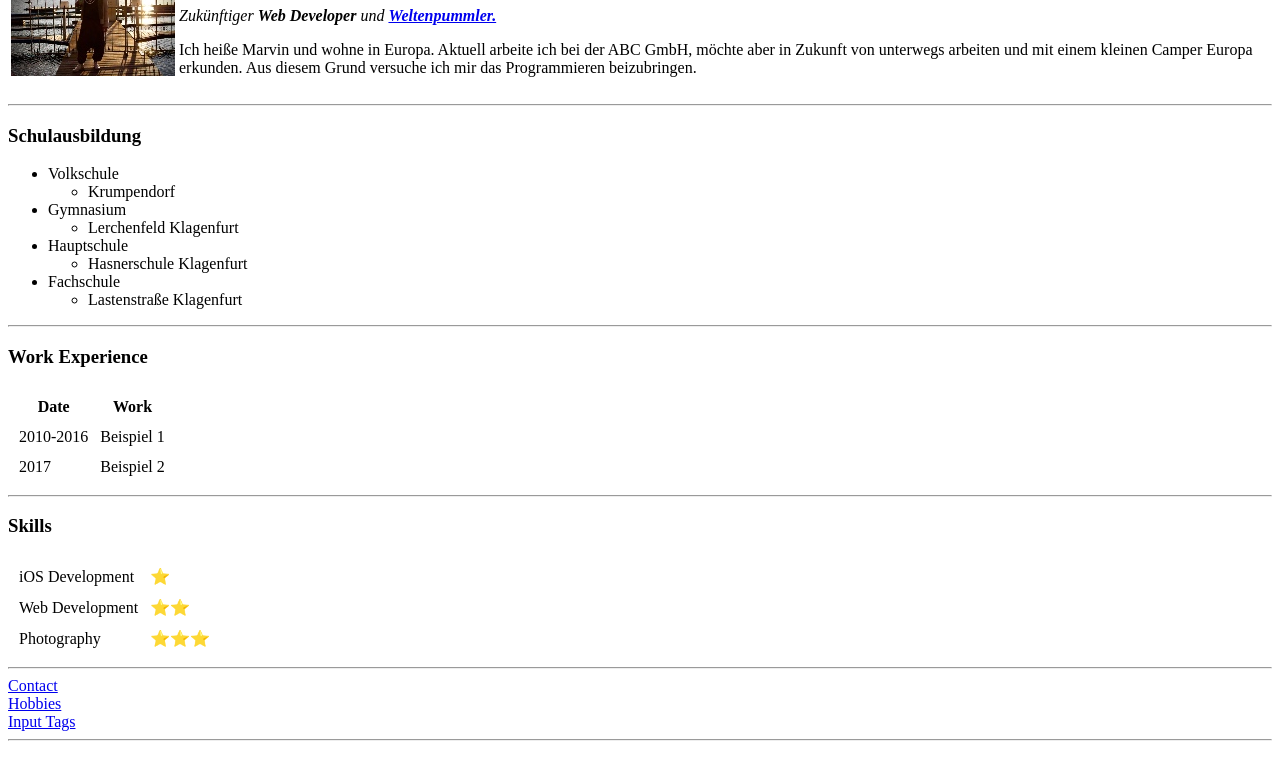
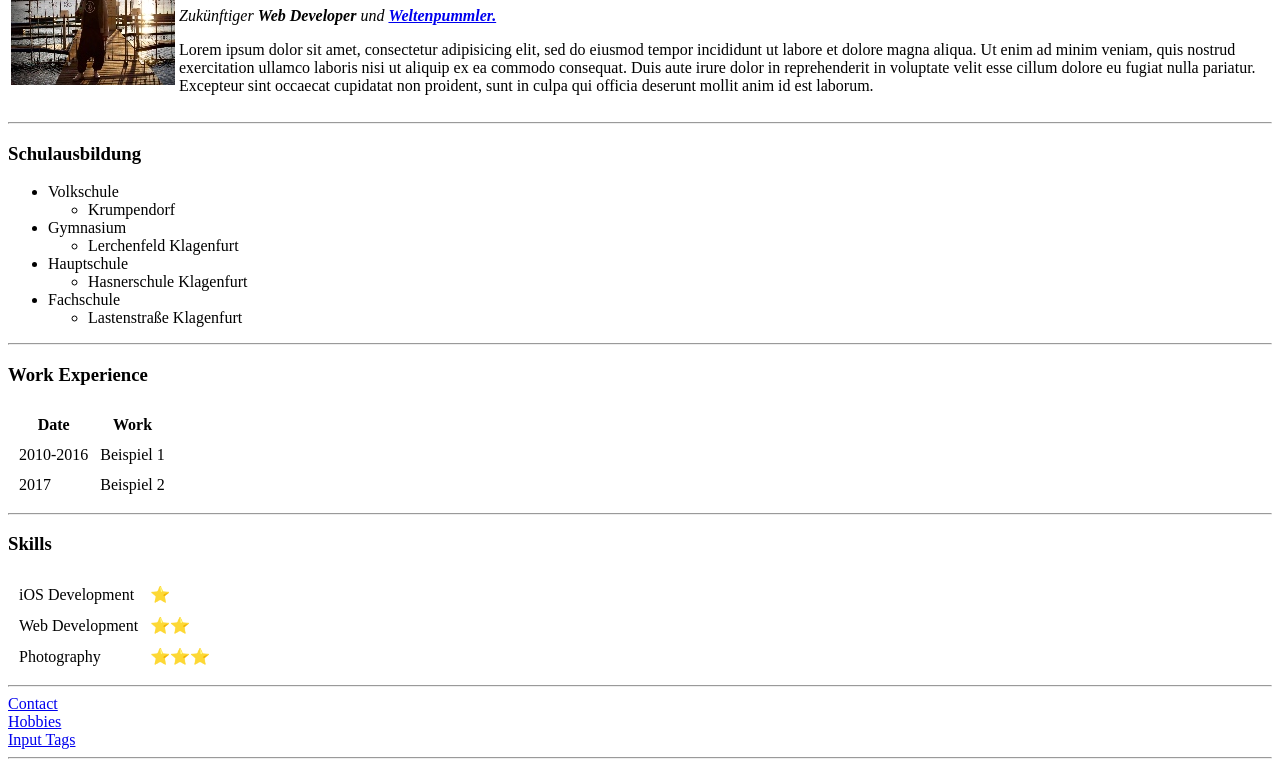
Before and after one commit to prawdamarvin/cv, a plain HTML site: page index.html in a window 1280 px wide. Shown: the part 84-844 px from the top of the page. Drawn offline with Linux system fonts and the light colour scheme.

Commit message:
Add files via upload

```diff
--- a/index.html
+++ b/index.html
@@ -16,9 +16,11 @@
         <h1>Marvin Prawda</h1>
         <p><em>Zukünftiger <strong>Web Developer</strong> und <strong><a href="https://www.appbrewery.co/">Weltenpummler.</a></strong></em></p>
 
-        <p>Ich heiße Marvin und wohne in Europa. Aktuell arbeite ich bei der ABC GmbH,
-          möchte aber in Zukunft von unterwegs arbeiten und mit einem kleinen Camper Europa erkunden. Aus diesem Grund
-          versuche ich mir das Programmieren beizubringen.</p>
+        <p>Lorem ipsum dolor sit amet, consectetur adipisicing elit, sed do eiusmod tempor incididunt ut
+          labore et dolore magna aliqua. Ut enim ad minim veniam, quis nostrud exercitation ullamco laboris
+          nisi ut aliquip ex ea commodo consequat. Duis aute irure dolor in reprehenderit in voluptate velit
+          esse cillum dolore eu fugiat nulla pariatur. Excepteur sint occaecat cupidatat non proident, sunt in
+           culpa qui officia deserunt mollit anim id est laborum.</p>
       </td>
     </tr>
   </table>
```
